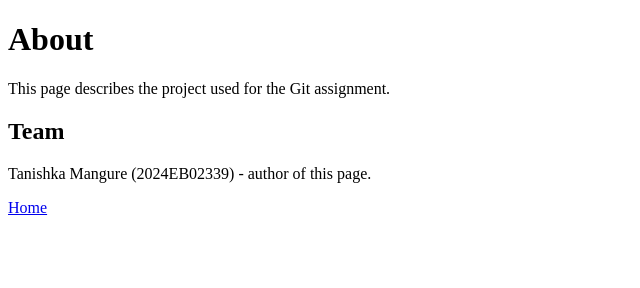
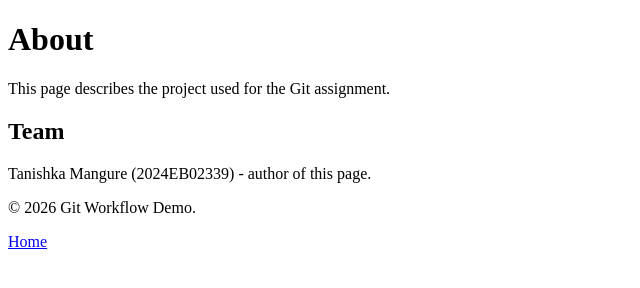
Before and after one commit to sickomode7/git-workflow-assignment, a plain HTML site: page about.html in a window 1280 px wide. Shown: the whole page, without its empty margins (0-640 px from the left). Drawn offline with Linux system fonts and the light colour scheme.

Commit message:
Add footer to about.html (re-committed after soft reset)

```diff
--- a/about.html
+++ b/about.html
@@ -9,6 +9,7 @@
   <p>This page describes the project used for the Git assignment.</p>
   <h2>Team</h2>
   <p>Tanishka Mangure (2024EB02339) - author of this page.</p>
+  <p>&copy; 2026 Git Workflow Demo.</p>
   <a href="index.html">Home</a>
 </body>
 </html>
```
